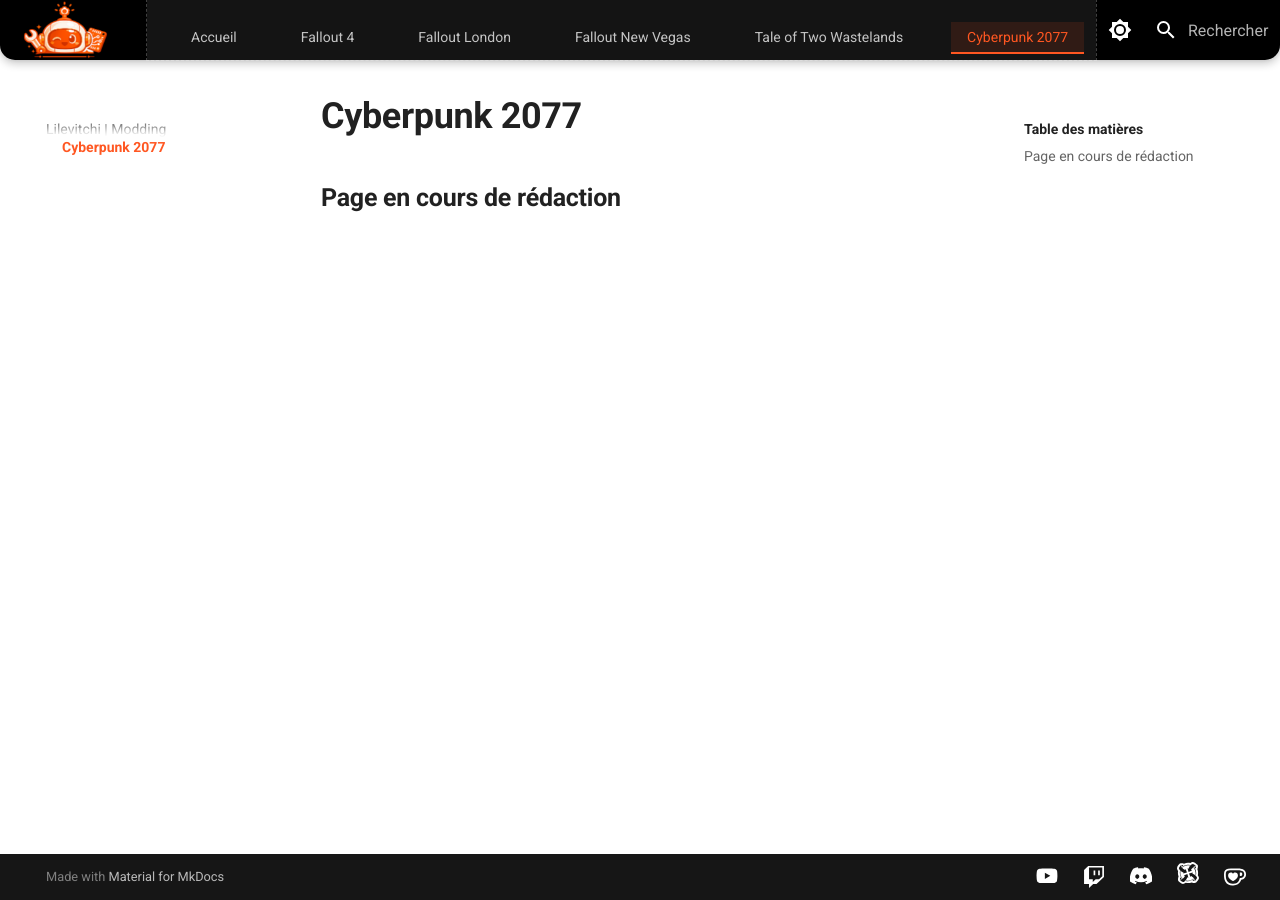
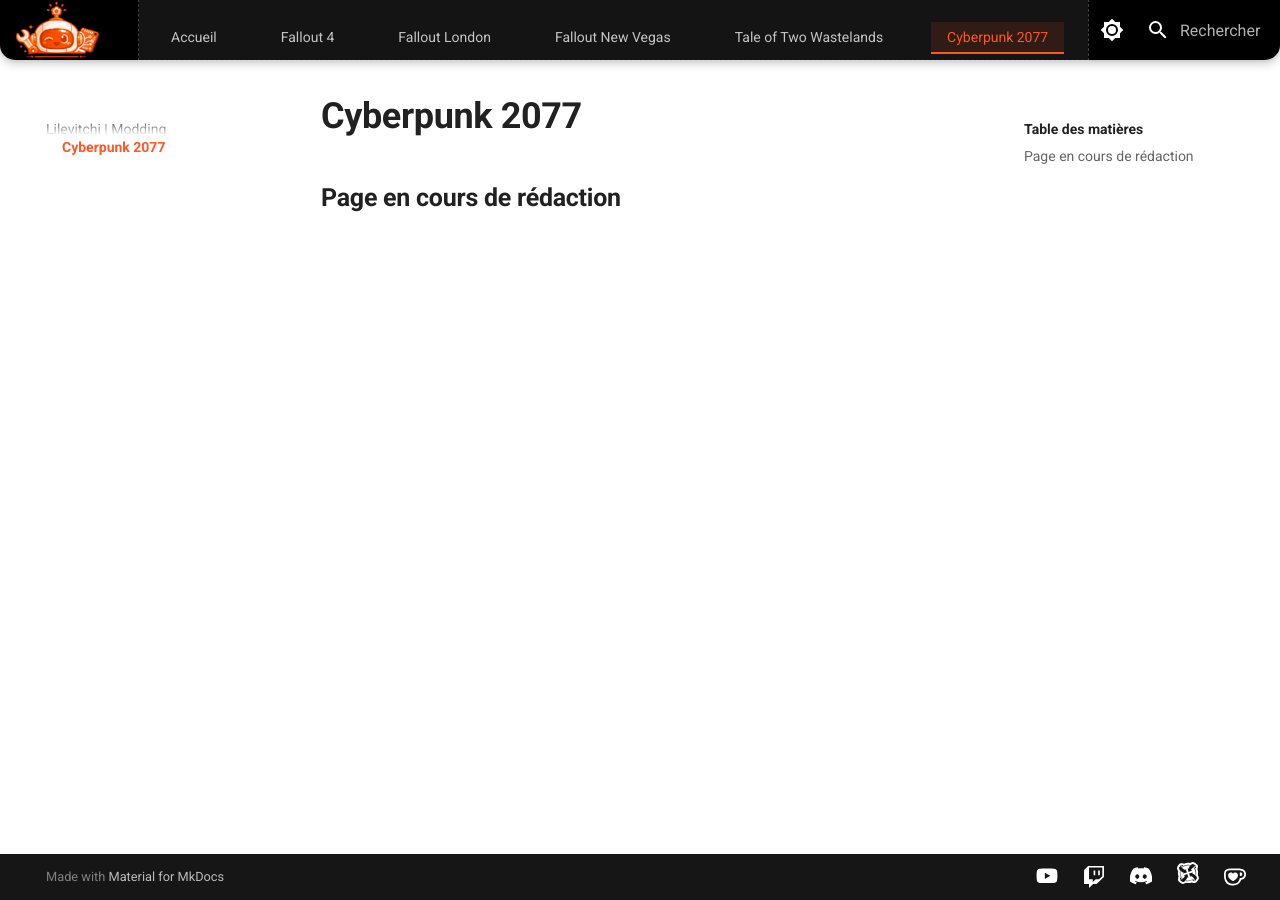
Before and after one commit to Lilevitchi/lilevitchi.github.io, an MkDocs documentation site: the page built from docs/cyberpunk/index.md, in a window 1280 px wide. Built offline with MkDocs 1.6.1 and Material for MkDocs 9.7.7, drawn with Linux system fonts in a browser that asks for light colours.

Commit message:
Update extra.css

```diff
--- a/docs/stylesheets/extra.css
+++ b/docs/stylesheets/extra.css
@@ -85,7 +85,6 @@
 [data-md-color-scheme] .md-header__inner {
   display: flex;
   width: 100%;
-  /*align-items: center;*/
   height: var(--header-height);
 }
 
@@ -94,8 +93,7 @@
   display: flex;
   align-items: center;
   max-width: 100%;
-  /*margin: 0 auto;*/
-  padding-left: 12px;
+  padding-right: 12px;
 }
 
 /* Logo */
```
